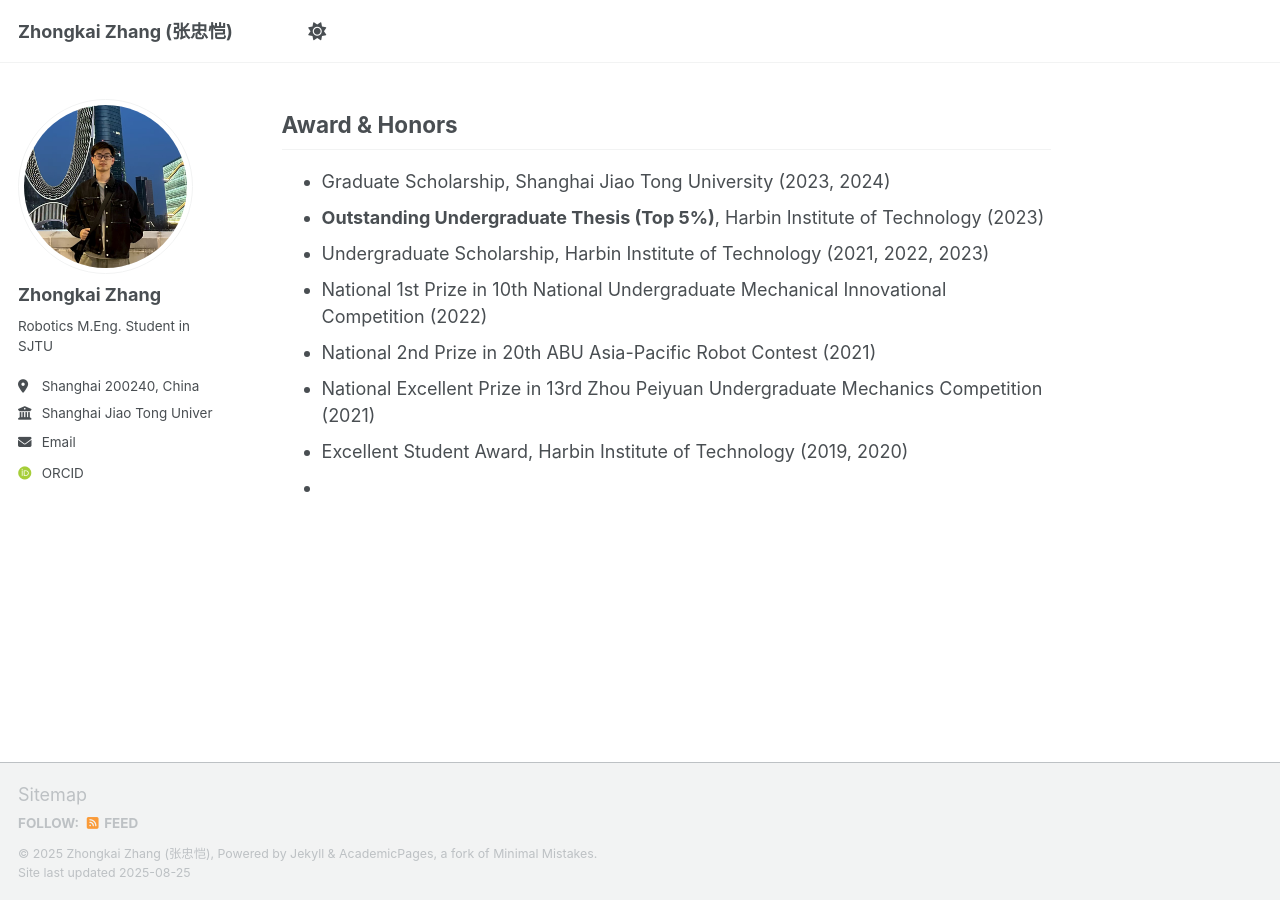
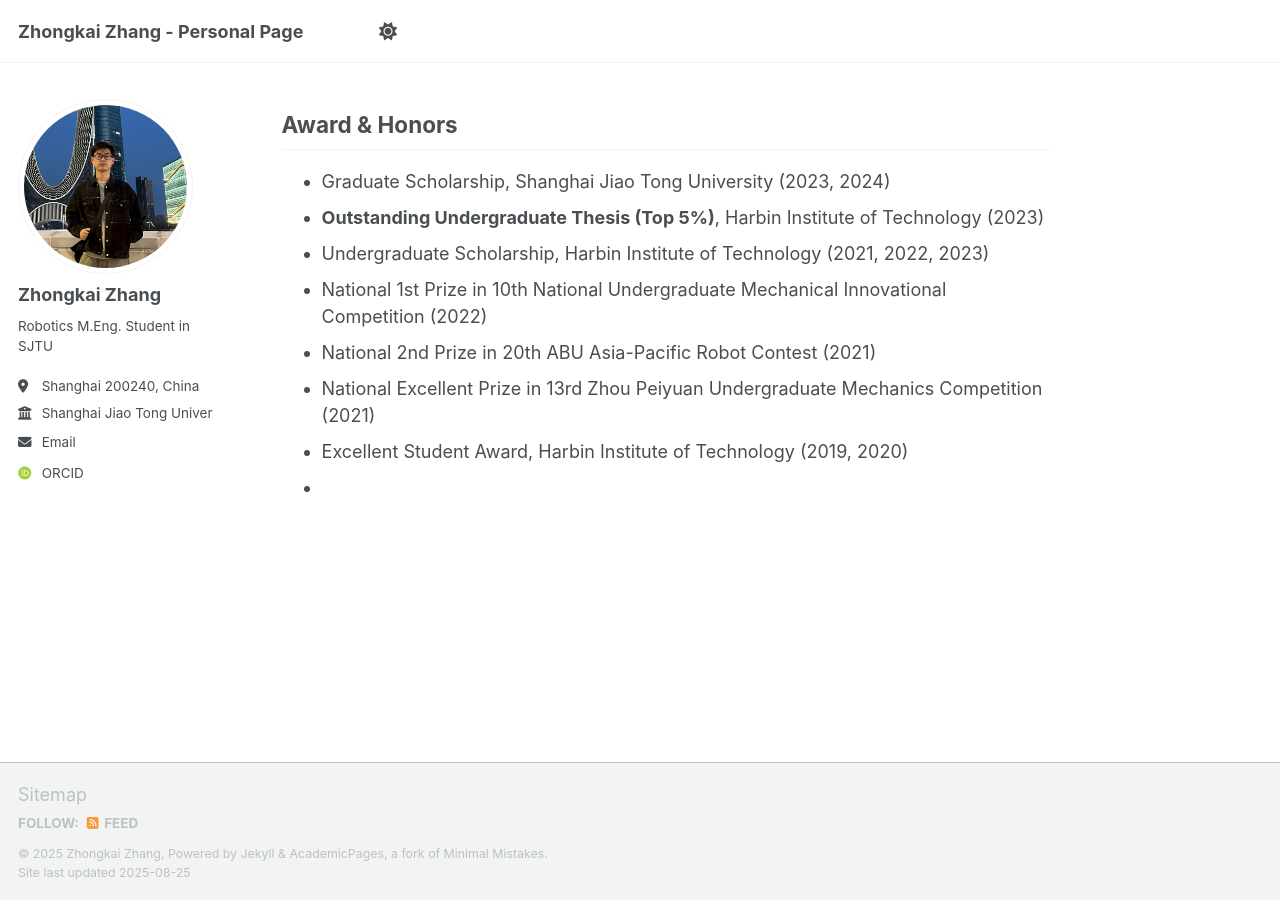
Before and after one commit to V373/blog, a Jekyll site: the page built from _pages/about.md, in a window 1280 px wide and 900 px high, scrolled down 1991 px. Built offline with Jekyll 4.4.1, drawn with Linux system fonts in a browser that asks for light colours; some web fonts are replaced; a script that is not in the unit is left out.

Commit message:
Update _config.yml

```diff
--- a/_config.yml
+++ b/_config.yml
@@ -9,9 +9,9 @@
 # Basic Site Settings
 locale                   : "en-US"
 site_theme               : "default" # Currently available options are "default", "air"
-title                    : "Zhongkai Zhang (张忠恺)"
+title                    : "Zhongkai Zhang - Personal Page"
 title_separator          : "-"
-name                     : &name "Zhongkai Zhang (张忠恺)"
+name                     : &name "Zhongkai Zhang"
 description              : &description "personal description"
 url                      : https://v373.github.io # the base hostname & protocol for your site e.g. "https://[your GitHub username].github.io" or if you already have some other page hosted on Github then use "https://[your GitHub username].github.io/[Your Repo Name]"
 baseurl                  : "/blog" # the subpath of your site, e.g. "/blog"
```
